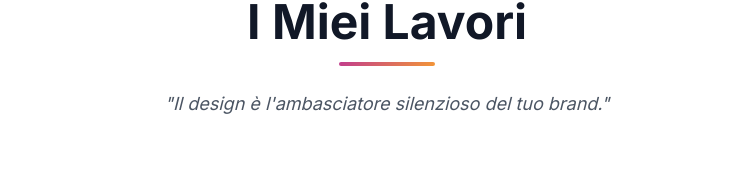
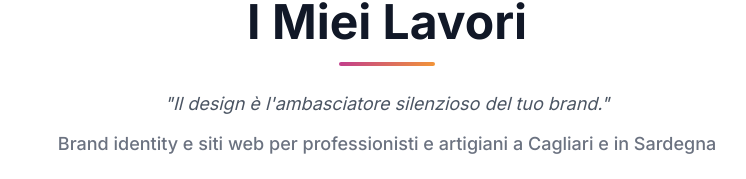
Before and after one commit to narfem/francescamutolo, a React (Vite) app: page /#/ in a window 1280 px wide. Shown: the part 1056-1235 px from the top of the page, without its empty margins (253-999 px from the left). Built offline with nearby package versions, Linux system fonts and the light colour scheme; no server answers; the database is empty.

Commit message:
feat(seo): update heading hierarchy and add subtitle
Corrected semantic heading levels for better accessibility and SEO. Added a descriptive subtitle to the homepage to clarify services and geographic reach.

```diff
--- a/components/PortfolioGrid.tsx
+++ b/components/PortfolioGrid.tsx
@@ -210,7 +210,7 @@ const PortfolioGrid: React.FC = () => {
                   <span className="text-xs font-black text-primary uppercase tracking-widest">{selectedItem.category?.replace(/flayer/i, 'Flyer')}</span>
                   {selectedItem.is_featured && <Star size={14} className="fill-primary text-primary" />}
                 </div>
-                <h2 className="text-2xl md:text-3xl font-bold text-gray-900">{selectedItem.title}</h2>
+                <h3 className="text-2xl md:text-3xl font-bold text-gray-900">{selectedItem.title}</h3>
                 {selectedItem.description && (
                   <p className="mt-2 md:mt-4 text-gray-600 leading-relaxed italic text-sm md:text-base line-clamp-2 md:line-clamp-none">
                     {getCleanDescription(selectedItem.description)}
--- a/components/PublishedFeedbacks.tsx
+++ b/components/PublishedFeedbacks.tsx
@@ -104,7 +104,7 @@ const PublishedFeedbacks: React.FC = () => {
     <section className="py-16 bg-gray-50/50 border-t border-gray-100">
       <div className="max-w-6xl mx-auto px-4 sm:px-6 lg:px-8">
         <div className="text-center mb-12">
-          <h3 className="text-2xl md:text-3xl font-bold text-gray-900 tracking-tight">Cosa Dicono di Me</h3>
+          <h2 className="text-2xl md:text-3xl font-bold text-gray-900 tracking-tight">Cosa Dicono di Me</h2>
           <div className="w-12 h-1 bg-gradient-brand mx-auto rounded-full mt-3"></div>
         </div>
 
--- a/pages/Home.tsx
+++ b/pages/Home.tsx
@@ -18,6 +18,9 @@ const Home: React.FC = () => {
             <p className="mt-6 text-lg text-gray-600 max-w-2xl mx-auto italic">
               "Il design è l'ambasciatore silenzioso del tuo brand."
             </p>
+            <h2 className="mt-3 text-base md:text-lg font-medium text-gray-500 max-w-3xl mx-auto">
+              Brand identity e siti web per professionisti e artigiani a Cagliari e in Sardegna
+            </h2>
           </div>
           <PortfolioGrid />
         </div>
```
